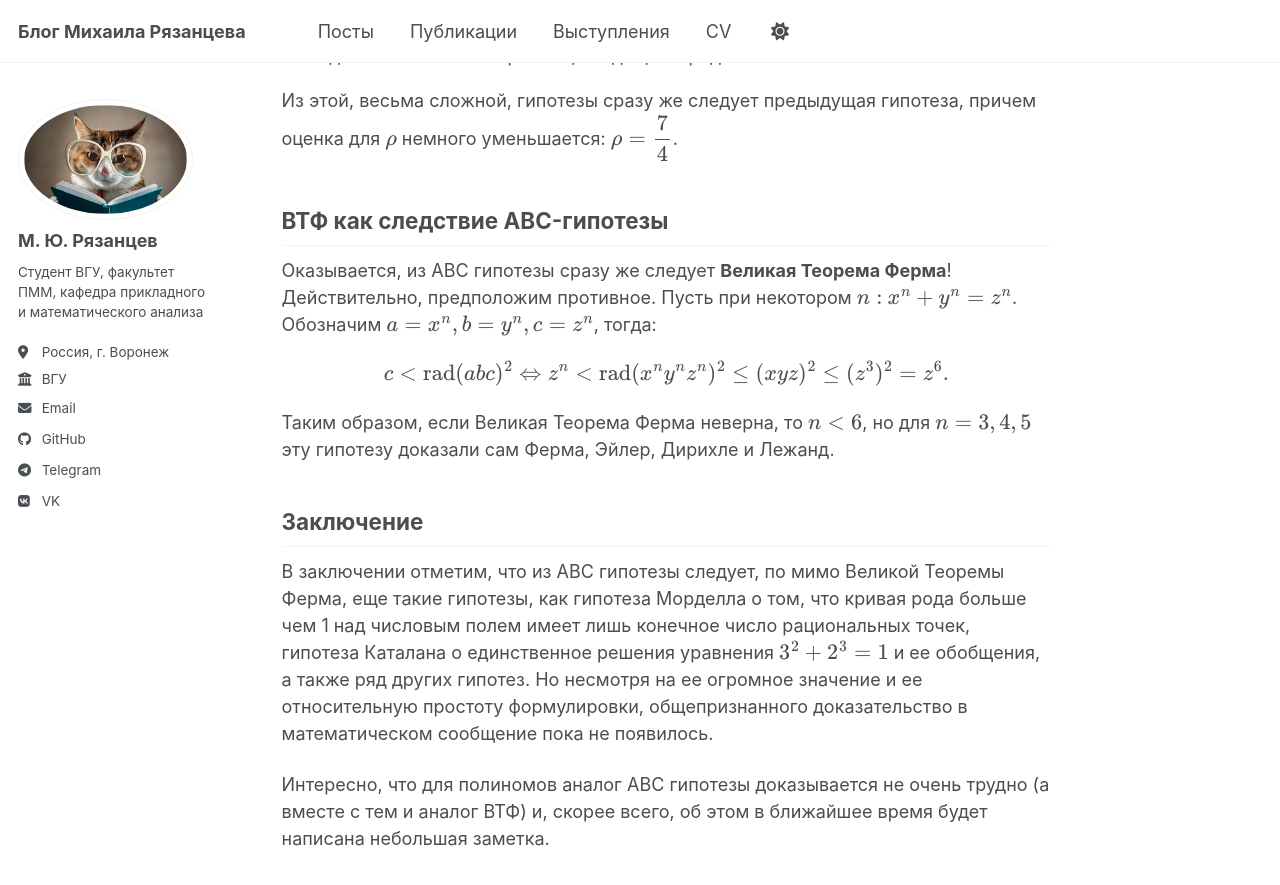
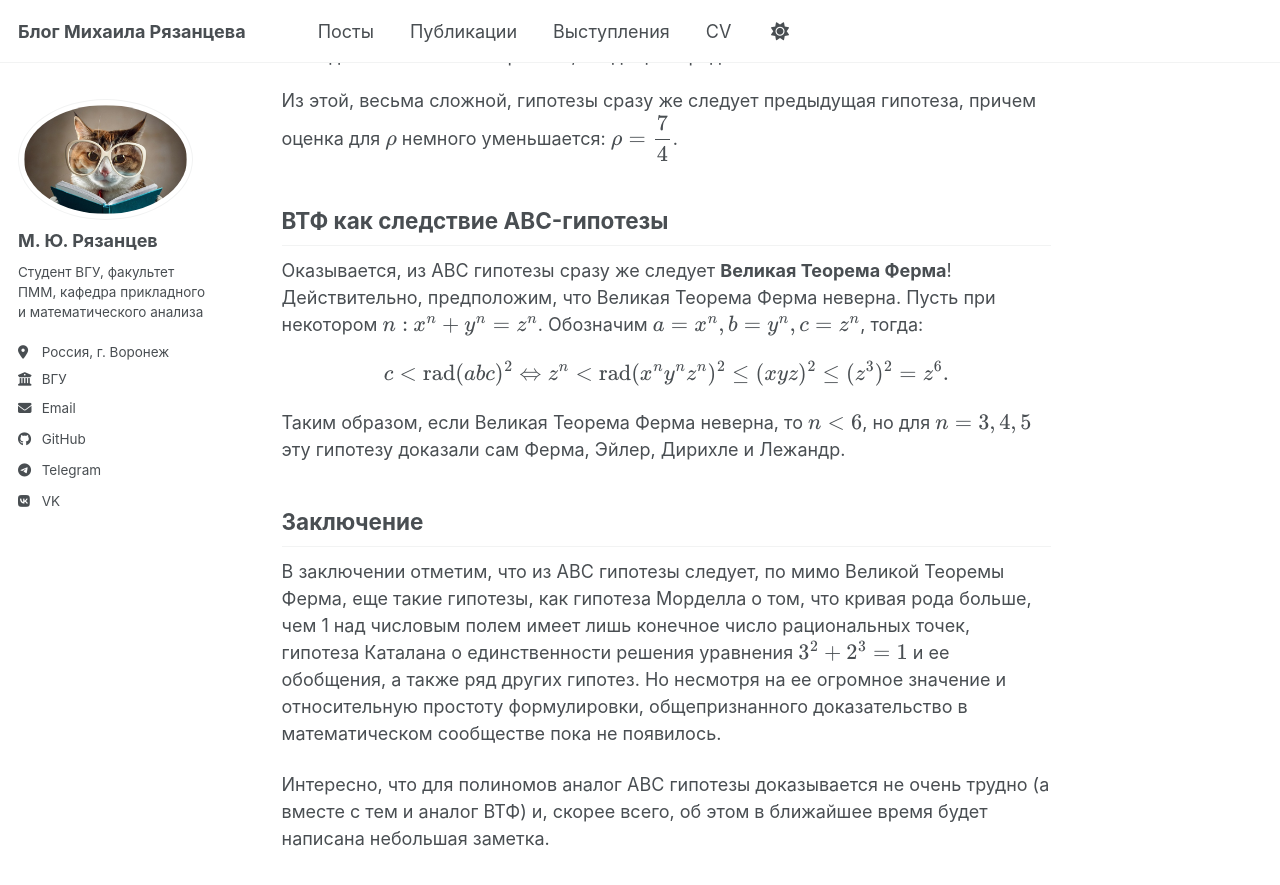
Before and after one commit to MRyazantsev/MRyazantsev.github.io, a Jekyll site: the page built from _posts/2026-03-07-blog-post-2.md, in a window 1280 px wide and 900 px high, scrolled down 4685 px. Shown: the top 885 px of the window. Built offline with Jekyll 4.4.1, drawn with Linux system fonts in a browser that asks for light colours; a script bundle is joined from its source files by our own code; library files that are not in the unit come from our copies; some of the changed text lies outside the part shown.

Commit message:
Update 2026-03-07-blog-post-2.md

```diff
--- a/_posts/2026-03-07-blog-post-2.md
+++ b/_posts/2026-03-07-blog-post-2.md
@@ -49,7 +49,7 @@ tags:
 Заметим, что из взаимной простоты \\(a\\) и \\(b\\) следует и их взаимная простота с \\(c \\). Посмотрим на радикал числа
 \\(abc\\). Насколько он может быть больше числа \\(c\\)? Например, если \\(a=2, b=3, c=5\\), то \\( \operatorname{rad}(2\cdot3\cdot5)=30 > 5 \\),
 аж в \\(6\\) раз больше. Рассмотрим еще пример, пусть \\(a=2, b=25, c=27\\), тогда \\( \operatorname{rad}(2\cdot 25\cdot 27) = 2\cdot 5 \cdot 3 = 30 > 27\\),
-и на этот раз радикал почти равен числу \\(c\\).
+а на этот раз радикал почти равен числу \\(c\\).
 
 Встает естественный вопрос, а может ли быть такое, чтобы радикал числа \\(abc\\) оказался вообще меньше, чем \\(c\\)? Ответ: может быть!
 Причем примеров немало. Допустим, \\(a=3, b=125, c=128\\), тогда \\(\operatorname{rad}(3\cdot125\cdot128) = 30 < 128 \\), но данный пример
@@ -137,18 +137,18 @@ tags:
 
 ## ВТФ как следствие ABC-гипотезы
 
-Оказывается, из ABC гипотезы сразу же следует **Великая Теорема Ферма**! Действительно, предположим противное. Пусть при некотором \\(n:\\\)
+Оказывается, из ABC гипотезы сразу же следует **Великая Теорема Ферма**! Действительно, предположим, что Великая Теорема Ферма неверна. Пусть при некотором \\(n:\\\)
 \\(x^n + y^n = z^n\\). Обозначим \\(a=x^n, b=y^n, c=z^n\\), тогда:
 \\[c < \operatorname{rad}(abc)^2 \Leftrightarrow z^n < \operatorname{rad}(x^ny^nz^n)^2 \leq (xyz)^2 \leq (z^3)^2 = z^6.\\]
 
-Таким образом, если Великая Теорема Ферма неверна, то \\(n<6\\), но для \\(n = 3, 4, 5\\) эту гипотезу доказали сам Ферма, Эйлер, Дирихле и Лежанд.
+Таким образом, если Великая Теорема Ферма неверна, то \\(n<6\\), но для \\(n = 3, 4, 5\\) эту гипотезу доказали сам Ферма, Эйлер, Дирихле и Лежандр.
 
 ## Заключение
 
 В заключении отметим, что из ABC гипотезы следует, по мимо Великой Теоремы Ферма, еще такие гипотезы, как гипотеза
-Морделла о том, что кривая рода больше чем 1 над числовым полем имеет лишь конечное число рациональных точек, гипотеза
-Каталана о единственное решения уравнения \\(3^2+2^3 = 1\\) и ее обобщения, а также ряд других гипотез. Но несмотря на
-ее огромное значение и ее относительную простоту формулировки, общепризнанного доказательство в математическом сообщение
+Морделла о том, что кривая рода больше, чем 1 над числовым полем имеет лишь конечное число рациональных точек, гипотеза
+Каталана о единственности решения уравнения \\(3^2+2^3 = 1\\) и ее обобщения, а также ряд других гипотез. Но несмотря на
+ее огромное значение и относительную простоту формулировки, общепризнанного доказательство в математическом сообществе
 пока не появилось.
 
 Интересно, что для полиномов аналог ABC гипотезы доказывается не очень трудно (а вместе с тем и аналог ВТФ)
```
Also changed, not shown: other parts of _posts/2026-03-07-blog-post-2.md (+1 -1 lines).
